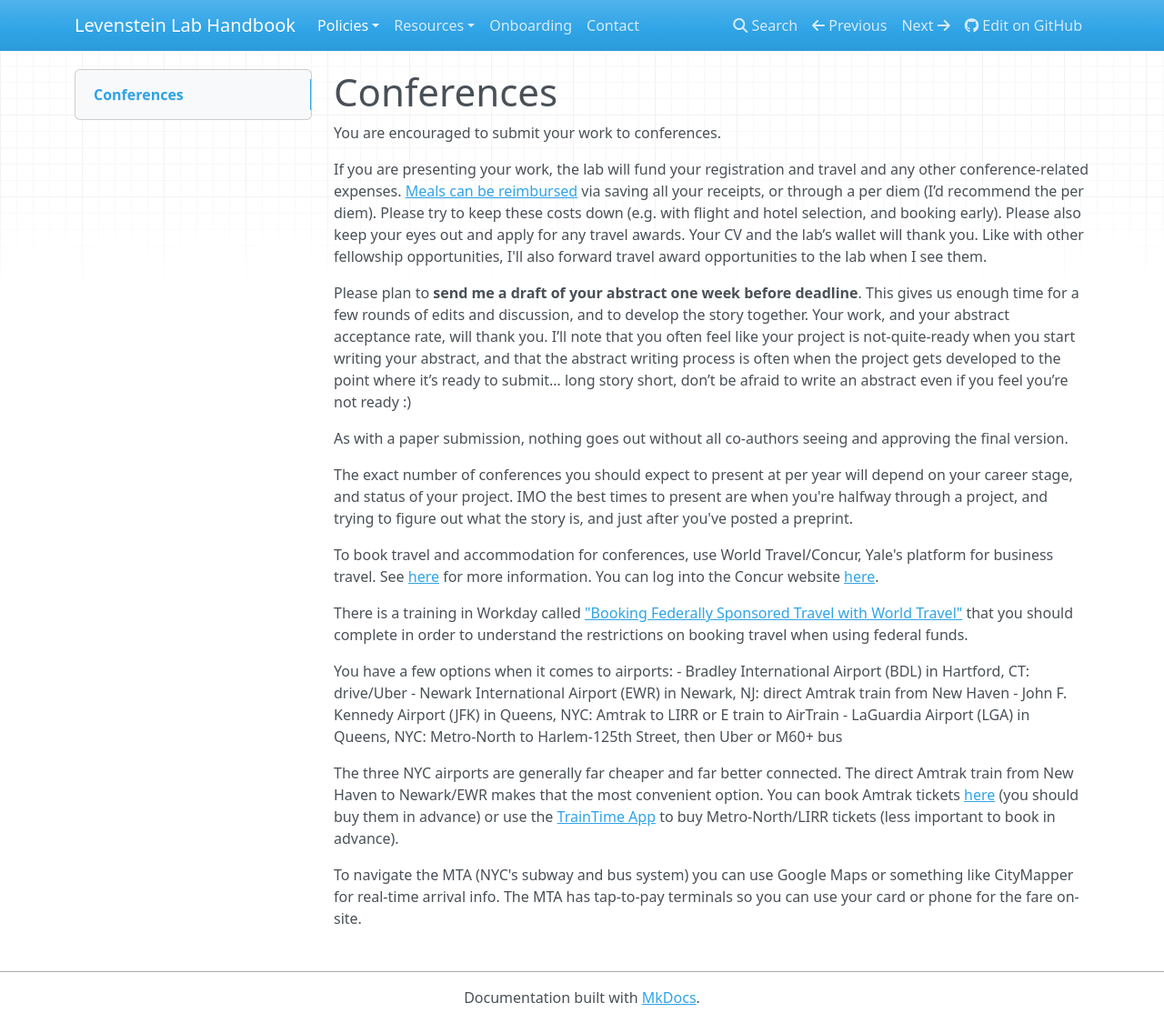
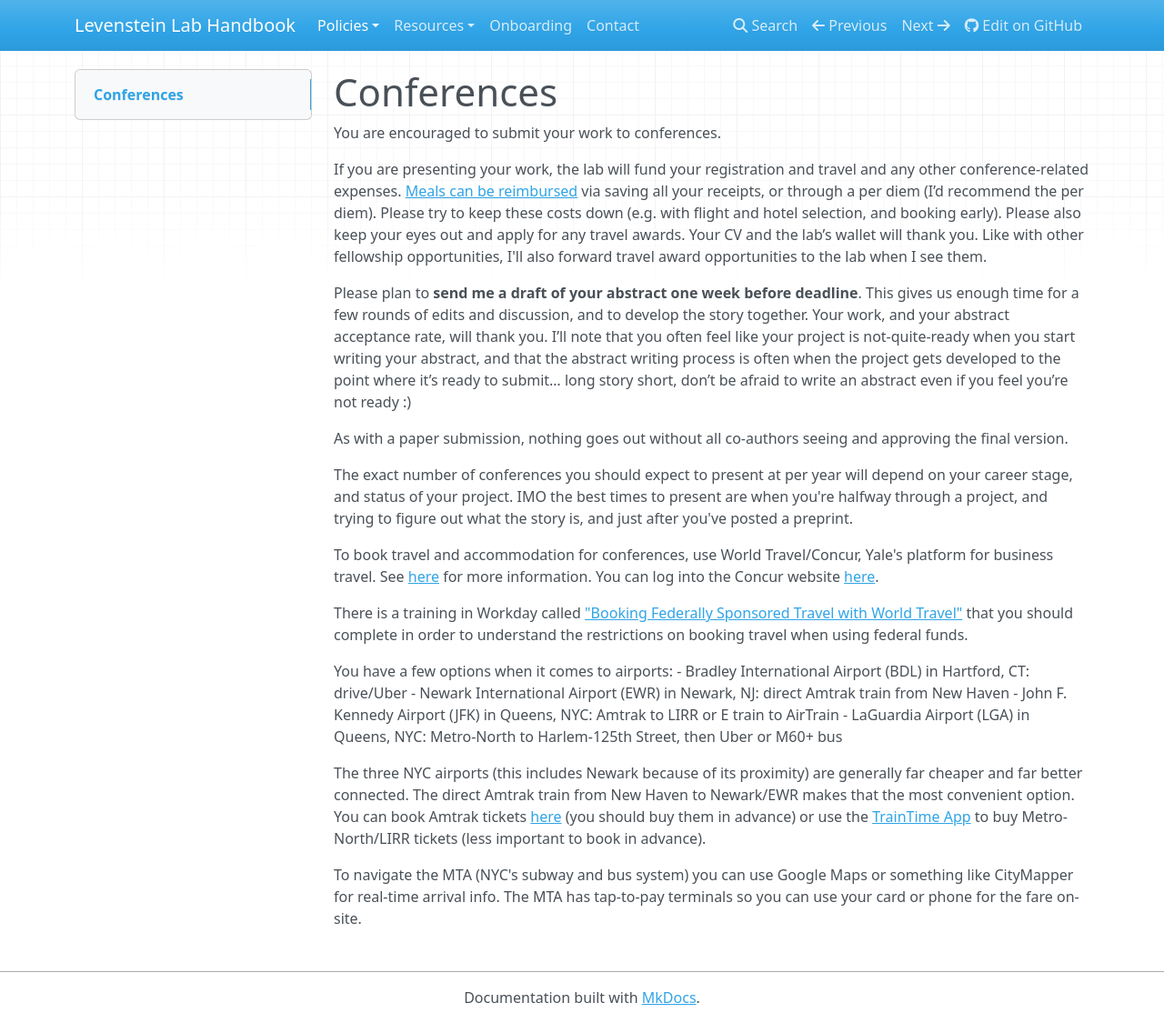
Before and after one commit to LevensteinLab/Lab-Handbook, an MkDocs documentation site: the page built from docs/Policies/conferences_workshops.md, in a window 1280 px wide and 1125 px high. Shown: the whole window at 91% size. Built offline with MkDocs 1.6.1, drawn with Linux system fonts in a browser that asks for light colours; nearby versions of some CDN libraries.

Commit message:
added info on EWR

```diff
--- a/docs/Policies/conferences_workshops.md
+++ b/docs/Policies/conferences_workshops.md
@@ -20,6 +20,6 @@ You have a few options when it comes to airports:
 - John F. Kennedy Airport (JFK) in Queens, NYC: Amtrak to LIRR or E train to AirTrain
 - LaGuardia Airport (LGA) in Queens, NYC: Metro-North to Harlem-125th Street, then Uber or M60+ bus
 
-The three NYC airports are generally far cheaper and far better connected. The direct Amtrak train from New Haven to Newark/EWR makes that the most convenient option. You can book Amtrak tickets [here](www.amtrak.com) (you should buy them in advance) or use the [TrainTime App](https://www.mta.info/traintime) to buy Metro-North/LIRR tickets (less important to book in advance).
+The three NYC airports (this includes Newark because of its proximity) are generally far cheaper and far better connected. The direct Amtrak train from New Haven to Newark/EWR makes that the most convenient option. You can book Amtrak tickets [here](www.amtrak.com) (you should buy them in advance) or use the [TrainTime App](https://www.mta.info/traintime) to buy Metro-North/LIRR tickets (less important to book in advance).
 
 To navigate the MTA (NYC's subway and bus system) you can use Google Maps or something like CityMapper for real-time arrival info. The MTA has tap-to-pay terminals so you can use your card or phone for the fare on-site.
```
